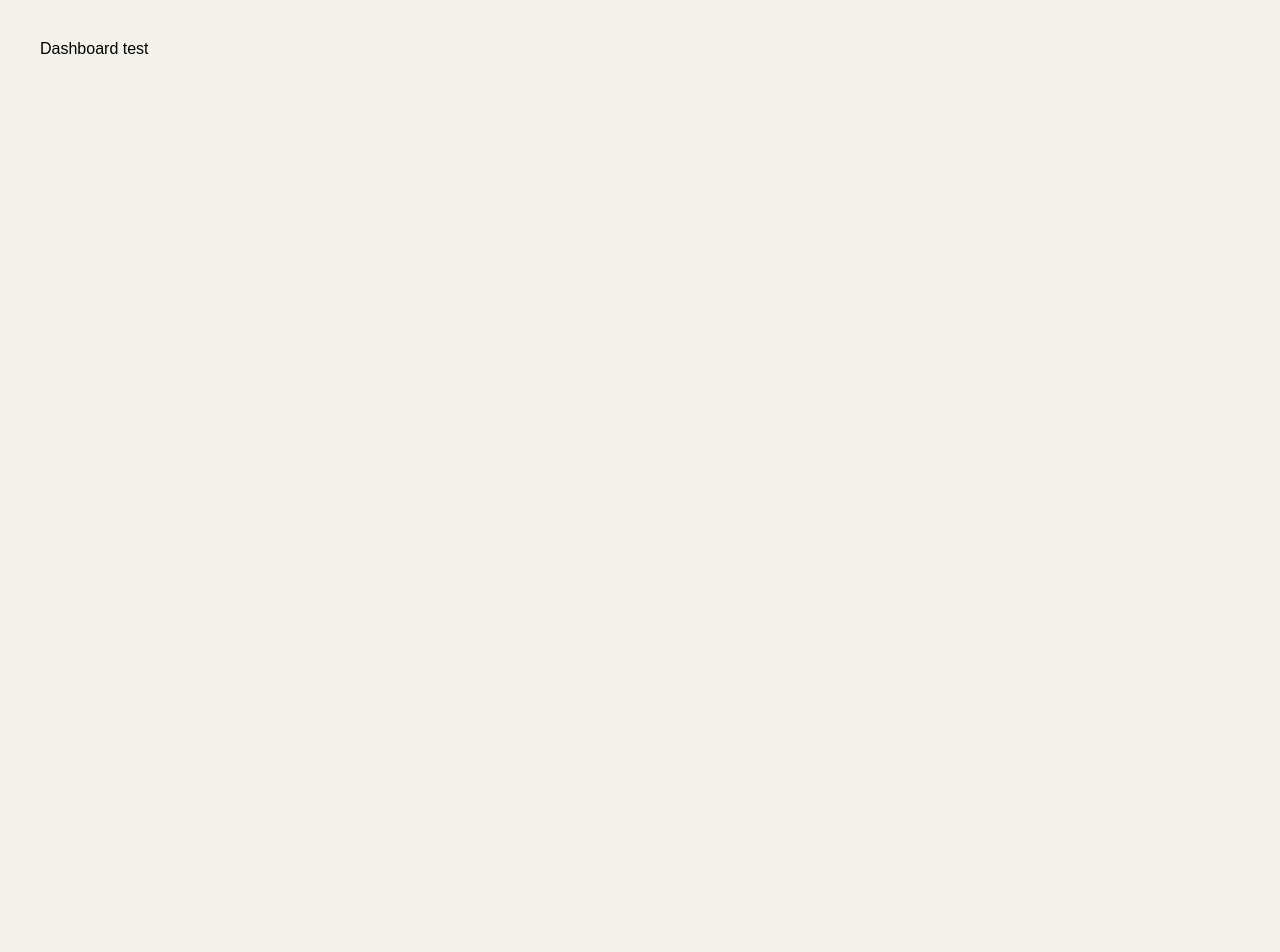
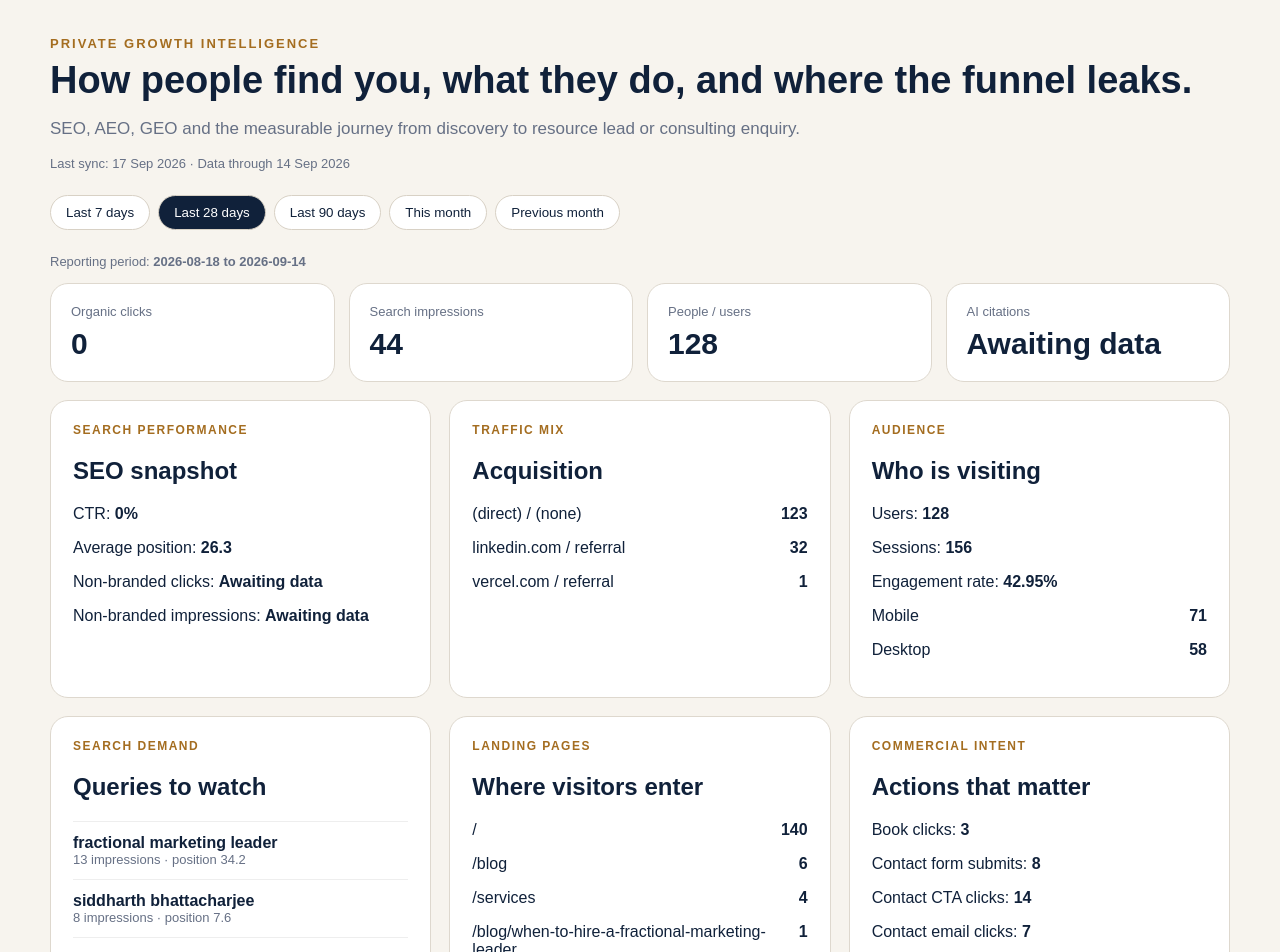
Before and after one commit to iLuciferDevil/siddharth-portfolio, a Next.js app in the folder dashboard-app/: page / in a window 1280 px wide. Shown: the top 952 px of the page. Before the commit the page ends 800 px from the top, so only its background shows below. Built offline with nearby package versions, Linux system fonts and the light colour scheme.

Commit message:
Replace failing dashboard with reliable static client dashboard

```diff
--- a/dashboard-app/app/page.tsx
+++ b/dashboard-app/app/page.tsx
@@ -1,3 +1,163 @@
+'use client';
+
+import { useState } from 'react';
+
+type Snapshot = {
+  period: string;
+  clicks: number | null;
+  impressions: number | null;
+  ctr: number | null;
+  position: number | null;
+  users: number | null;
+  sessions: number | null;
+  engagementRate: number | null;
+  bookClicks: number | null;
+  queries: { query: string; impressions: number; position: number }[];
+};
+
+const DATA: Record<string, Snapshot> = {
+  '7d': {
+    period: '2026-09-08 to 2026-09-14',
+    clicks: 0, impressions: 22, ctr: 0, position: 23.1,
+    users: null, sessions: null, engagementRate: null, bookClicks: null,
+    queries: []
+  },
+  '28d': {
+    period: '2026-08-18 to 2026-09-14',
+    clicks: 0, impressions: 44, ctr: 0, position: 26.3,
+    users: 128, sessions: 156, engagementRate: 42.95, bookClicks: 3,
+    queries: [
+      { query: 'fractional marketing leader', impressions: 13, position: 34.2 },
+      { query: 'siddharth bhattacharjee', impressions: 8, position: 7.6 },
+      { query: 'full marketing stack', impressions: 2, position: 48.5 },
+      { query: 'when to hire a fractional marketing director', impressions: 2, position: 87.5 }
+    ]
+  },
+  '90d': {
+    period: '2026-06-17 to 2026-09-14',
+    clicks: 0, impressions: 44, ctr: 0, position: 26.3,
+    users: null, sessions: null, engagementRate: null, bookClicks: null, queries: []
+  },
+  'month': {
+    period: '2026-09-01 to 2026-09-14',
+    clicks: 0, impressions: 44, ctr: 0, position: 26.3,
+    users: null, sessions: null, engagementRate: null, bookClicks: null, queries: []
+  },
+  'prev-month': {
+    period: '2026-08-01 to 2026-08-31',
+    clicks: 0, impressions: 0, ctr: 0, position: 0,
+    users: null, sessions: null, engagementRate: null, bookClicks: null, queries: []
+  }
+};
+
+const sources = [
+  ['(direct) / (none)', 123],
+  ['linkedin.com / referral', 32],
+  ['vercel.com / referral', 1]
+];
+
+const pages = [
+  ['/', 140],
+  ['/blog', 6],
+  ['/services', 4],
+  ['/blog/when-to-hire-a-fractional-marketing-leader', 1]
+];
+
+const devices = [['Mobile', 71], ['Desktop', 58]];
+const countries = [['India', 99], ['United States', 21]];
+
+function value(v: number | null, suffix = '') {
+  return v === null ? 'Awaiting data' : `${v.toLocaleString()}${suffix}`;
+}
+
 export default function Page() {
-  return <main style={{padding: 40, fontFamily: 'Arial, sans-serif'}}>Dashboard test</main>;
+  const [range, setRange] = useState('28d');
+  const d = DATA[range];
+
+  return (
+    <main style={{ minHeight: '100vh', background: '#f7f4ee', color: '#10213a', padding: '36px 20px', fontFamily: 'Arial, sans-serif' }}>
+      <div style={{ maxWidth: 1180, margin: '0 auto' }}>
+        <header style={{ marginBottom: 24 }}>
+          <div style={{ letterSpacing: 2, fontWeight: 700, fontSize: 13, color: '#a46d20' }}>PRIVATE GROWTH INTELLIGENCE</div>
+          <h1 style={{ fontSize: 38, margin: '8px 0' }}>How people find you, what they do, and where the funnel leaks.</h1>
+          <p style={{ color: '#667085', fontSize: 17 }}>SEO, AEO, GEO and the measurable journey from discovery to resource lead or consulting enquiry.</p>
+          <div style={{ fontSize: 13, color: '#667085' }}>Last sync: 17 Sep 2026 · Data through 14 Sep 2026</div>
+        </header>
+
+        <section style={{ display: 'flex', gap: 8, flexWrap: 'wrap', marginBottom: 24 }}>
+          {Object.entries({ '7d':'Last 7 days', '28d':'Last 28 days', '90d':'Last 90 days', month:'This month', 'prev-month':'Previous month' }).map(([key,label]) => (
+            <button key={key} onClick={() => setRange(key)} style={{ border: '1px solid #d8d1c5', background: range === key ? '#10213a' : '#fff', color: range === key ? '#fff' : '#10213a', borderRadius: 999, padding: '9px 15px', cursor: 'pointer' }}>{label}</button>
+          ))}
+        </section>
+
+        <div style={{ fontSize: 13, color: '#667085', marginBottom: 14 }}>Reporting period: <strong>{d.period}</strong></div>
+
+        <section style={{ display: 'grid', gridTemplateColumns: 'repeat(auto-fit,minmax(190px,1fr))', gap: 14, marginBottom: 18 }}>
+          {[
+            ['Organic clicks', value(d.clicks)],
+            ['Search impressions', value(d.impressions)],
+            ['People / users', value(d.users)],
+            ['AI citations', 'Awaiting data']
+          ].map(([label,val]) => (
+            <article key={label} style={{ background:'#fff', border:'1px solid #ded8ce', borderRadius:18, padding:20 }}>
+              <div style={{ color:'#667085', fontSize:13 }}>{label}</div>
+              <div style={{ fontSize:30, fontWeight:700, marginTop:8 }}>{val}</div>
+            </article>
+          ))}
+        </section>
+
+        <section style={{ display:'grid', gridTemplateColumns:'repeat(auto-fit,minmax(320px,1fr))', gap:18 }}>
+          <article style={{ background:'#fff', border:'1px solid #ded8ce', borderRadius:18, padding:22 }}>
+            <div style={{ color:'#a46d20', fontSize:12, fontWeight:700, letterSpacing:1.5 }}>SEARCH PERFORMANCE</div>
+            <h2>SEO snapshot</h2>
+            <p>CTR: <strong>{value(d.ctr, '%')}</strong></p>
+            <p>Average position: <strong>{value(d.position)}</strong></p>
+            <p>Non-branded clicks: <strong>Awaiting data</strong></p>
+            <p>Non-branded impressions: <strong>Awaiting data</strong></p>
+          </article>
+
+          <article style={{ background:'#fff', border:'1px solid #ded8ce', borderRadius:18, padding:22 }}>
+            <div style={{ color:'#a46d20', fontSize:12, fontWeight:700, letterSpacing:1.5 }}>TRAFFIC MIX</div>
+            <h2>Acquisition</h2>
+            {sources.map(([name,n]) => <p key={name as string} style={{display:'flex',justifyContent:'space-between',gap:10}}><span>{name}</span><strong>{n}</strong></p>)}
+          </article>
+
+          <article style={{ background:'#fff', border:'1px solid #ded8ce', borderRadius:18, padding:22 }}>
+            <div style={{ color:'#a46d20', fontSize:12, fontWeight:700, letterSpacing:1.5 }}>AUDIENCE</div>
+            <h2>Who is visiting</h2>
+            <p>Users: <strong>{value(d.users)}</strong></p>
+            <p>Sessions: <strong>{value(d.sessions)}</strong></p>
+            <p>Engagement rate: <strong>{value(d.engagementRate, '%')}</strong></p>
+            {devices.map(([name,n]) => <p key={name as string} style={{display:'flex',justifyContent:'space-between'}}><span>{name}</span><strong>{n}</strong></p>)}
+          </article>
+
+          <article style={{ background:'#fff', border:'1px solid #ded8ce', borderRadius:18, padding:22 }}>
+            <div style={{ color:'#a46d20', fontSize:12, fontWeight:700, letterSpacing:1.5 }}>SEARCH DEMAND</div>
+            <h2>Queries to watch</h2>
+            {d.queries.length ? d.queries.map(q => <div key={q.query} style={{borderTop:'1px solid #eee',padding:'12px 0'}}><strong>{q.query}</strong><div style={{color:'#667085',fontSize:13}}>{q.impressions} impressions · position {q.position}</div></div>) : <p style={{color:'#667085'}}>No query rows for this reporting period.</p>}
+          </article>
+
+          <article style={{ background:'#fff', border:'1px solid #ded8ce', borderRadius:18, padding:22 }}>
+            <div style={{ color:'#a46d20', fontSize:12, fontWeight:700, letterSpacing:1.5 }}>LANDING PAGES</div>
+            <h2>Where visitors enter</h2>
+            {pages.map(([name,n]) => <p key={name as string} style={{display:'flex',justifyContent:'space-between',gap:10}}><span>{name}</span><strong>{n}</strong></p>)}
+          </article>
+
+          <article style={{ background:'#fff', border:'1px solid #ded8ce', borderRadius:18, padding:22 }}>
+            <div style={{ color:'#a46d20', fontSize:12, fontWeight:700, letterSpacing:1.5 }}>COMMERCIAL INTENT</div>
+            <h2>Actions that matter</h2>
+            <p>Book clicks: <strong>{value(d.bookClicks)}</strong></p>
+            <p>Contact form submits: <strong>8</strong></p>
+            <p>Contact CTA clicks: <strong>14</strong></p>
+            <p>Contact email clicks: <strong>7</strong></p>
+            <p>Purchases: <strong>0</strong></p>
+          </article>
+        </section>
+
+        <footer style={{ marginTop:24, paddingTop:18, borderTop:'1px solid #d8d1c5', color:'#667085', fontSize:13 }}>
+          Private, noindex, no-cache. Dashboard traffic is excluded from site analytics.
+        </footer>
+      </div>
+    </main>
+  );
 }
```
